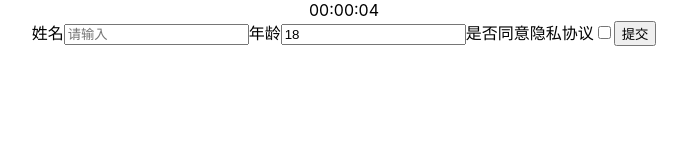
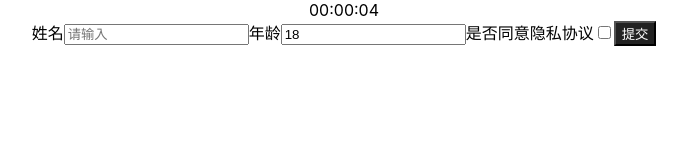
Before and after one commit to mobilesite/learn-react, a React (Create React App) app: page / in a window 1280 px wide. Shown: the top 160 px of the page, without its empty margins (296-983 px from the left). Built offline with nearby package versions, Linux system fonts and the light colour scheme.

Commit message:
feat: 用Context定义主题

```diff
--- a/src/App.js
+++ b/src/App.js
@@ -1,17 +1,20 @@
 import React, { Suspense } from 'react';
 import './App.css';
 import Form from './Form';
+import { ThemeContext, themes } from './theme-context';
 
 const BuyButton = React.lazy(() => import('./BuyButton'));
 
 function App() {
   return (
+    <ThemeContext.Provider value={themes.dark}>
       <Suspense fallback={<div>loading...</div>}>
         <div className="App">
           <BuyButton/>
           <Form/>
         </div>
       </Suspense>
+    </ThemeContext.Provider>
   );
 }
 
--- a/src/Form/index.js
+++ b/src/Form/index.js
@@ -1,5 +1,6 @@
 import React from 'react';
 import Input from '../Input';
+import { ThemeContext } from '../theme-context';
 
 export default class Form extends React.Component {
   constructor(props) {
@@ -11,6 +12,9 @@ export default class Form extends React.Component {
       isAgree: false
     };
   }
+
+  // 使用public class fields实验性语法来定义类的静态属性，把之前定义的ThemeContext对象给到它，这样，在各个生命周期中就可以用this.context来接收了
+  static contextType = ThemeContext;
 
   onChange = (e) => {
     const target = e.target;
@@ -33,6 +37,8 @@ export default class Form extends React.Component {
   }
 
   render() {
+    const theme = this.context;
+
     return (
       <form onSubmit={this.onSubmit}>
         <label htmlFor="name">姓名</label>
@@ -63,7 +69,14 @@ export default class Form extends React.Component {
           onChange={this.onChange}
         />
 
-        <input type="submit" value="提交"/>
+        <input
+          type="submit"
+          value="提交"
+          style={{
+            backgroundColor: theme.background,
+            color: theme.foreground
+          }}
+        />
       </form>
     )
   }
--- /dev/null
+++ b/src/theme-context.js
@@ -0,0 +1,16 @@
+import React from 'react';
+
+export const themes = {
+  light: {
+    foreground: '#000000',
+    background: '#eeeeee',
+  },
+  dark: {
+    foreground: '#ffffff',
+    background: '#222222',
+  },
+};
+
+export const ThemeContext = React.createContext(
+  themes.dark // 默认值
+);
```
Lines whose indentation alone changed are shown as unchanged.
